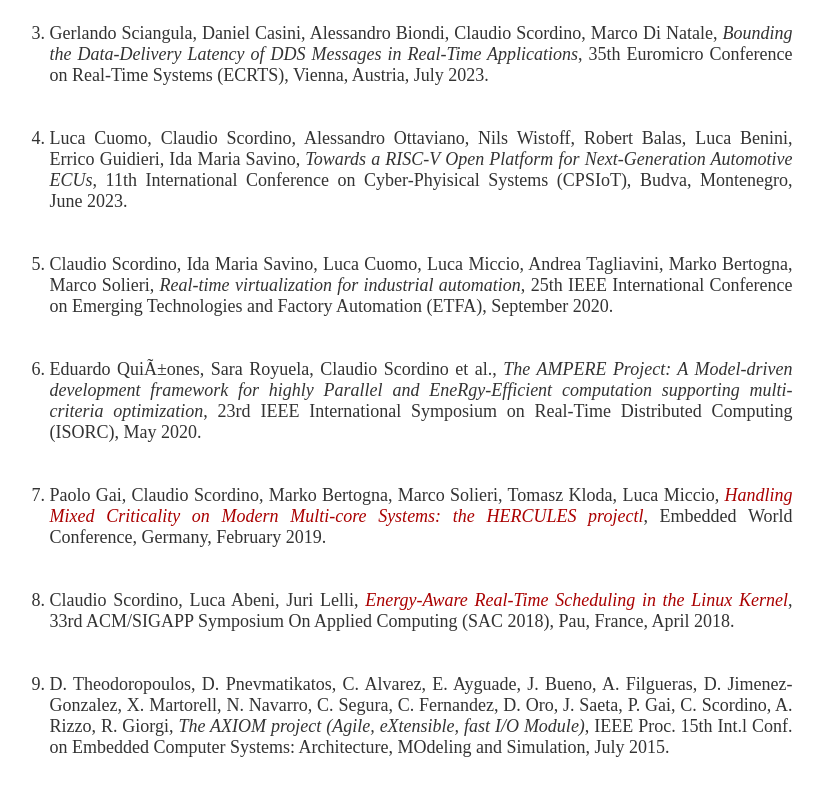
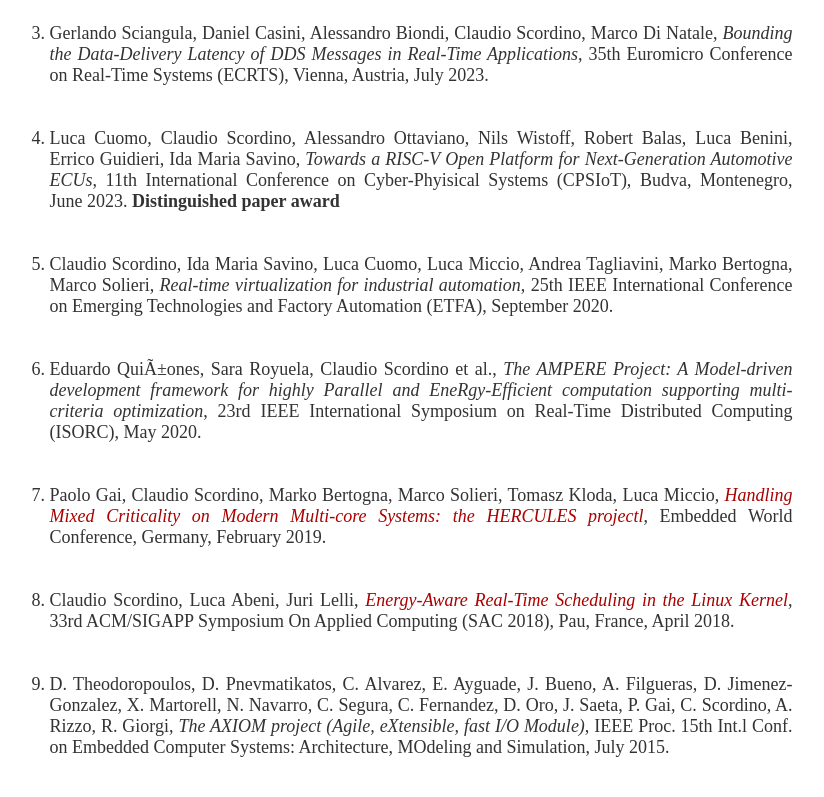
Before and after one commit to claudioscordino/claudioscordino.github.io, a plain HTML site: page publications.html in a window 1280 px wide. Shown: the part 1520-2317 px from the top of the page, without its empty margins (242-1066 px from the left). Drawn offline with Linux system fonts and the light colour scheme.

Commit message:
Distinguished paper award

```diff
--- a/publications.html
+++ b/publications.html
@@ -150,7 +150,7 @@
 
 	<li> Luca Cuomo, Claudio Scordino, Alessandro Ottaviano, Nils Wistoff, Robert Balas, Luca Benini, Errico Guidieri, Ida Maria Savino,
 	<i> Towards a RISC-V Open Platform for Next-Generation Automotive ECUs</i>,
-	11th International Conference on Cyber-Phyisical Systems (CPSIoT), Budva, Montenegro, June 2023.</li>
+	11th International Conference on Cyber-Phyisical Systems (CPSIoT), Budva, Montenegro, June 2023. <b>Distinguished paper award</b></li>
 	<br>
 	<br>
 
```
Also changed, not shown: guitar.html (+1 -1 lines).
